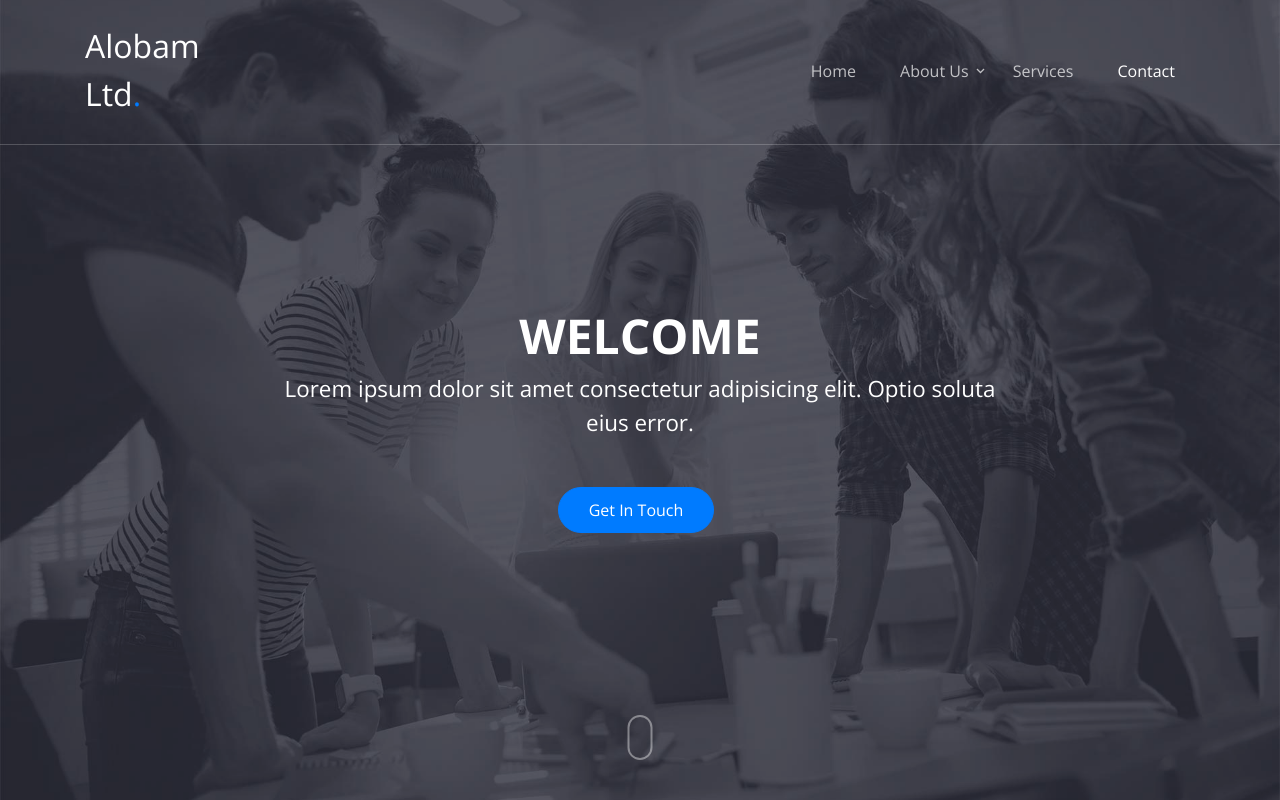
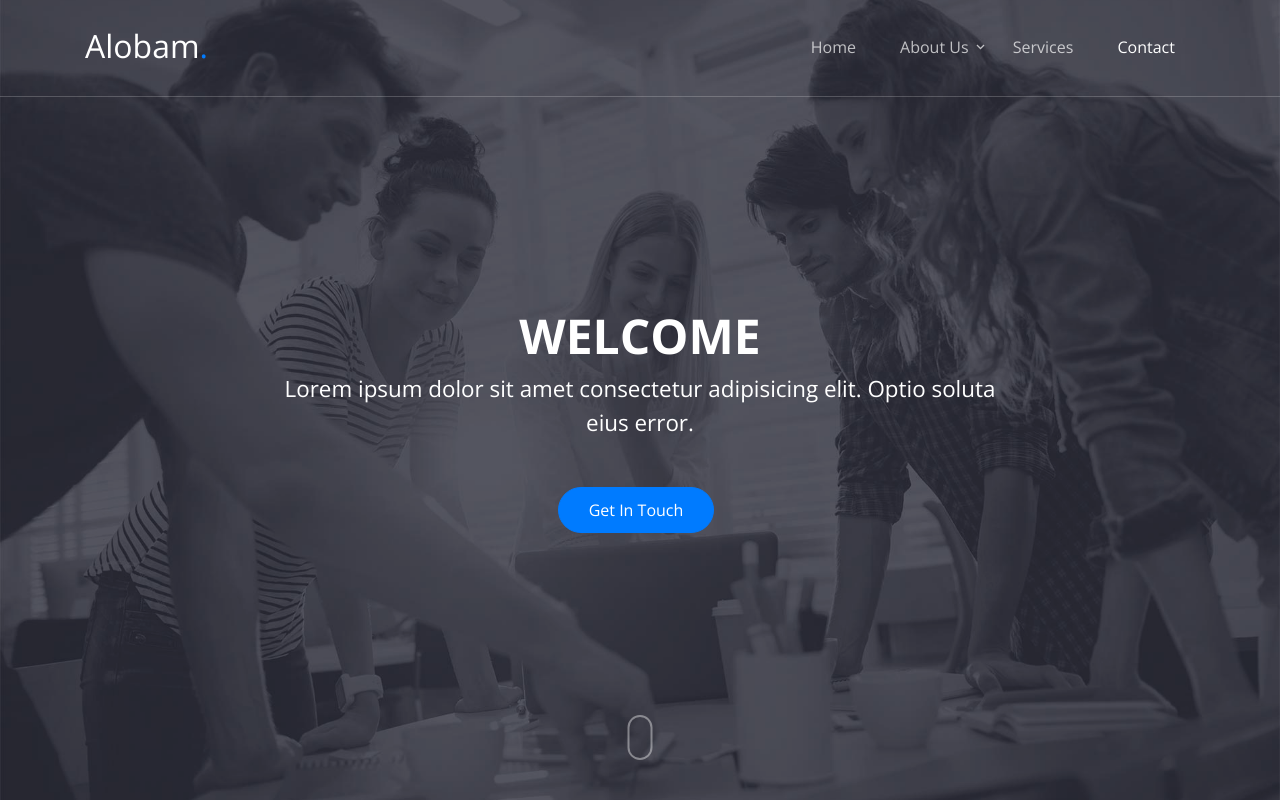
Before and after one commit to alobam-as/alobam-as.github.io, a plain HTML site: page nitro/index.html in a window 1280 px wide. Shown: the top 800 px of the page. Drawn offline with nearby package versions, Linux system fonts and the light colour scheme; files whose address does not match are found by name.

Commit message:
testing subfolders

```diff
--- a/nitro/index.html
+++ b/nitro/index.html
@@ -55,7 +55,7 @@
         <div class="row align-items-center">
 
           <div class="col-6 col-xl-2">
-            <h1 class="mb-0 site-logo"><a href="index.html" class="h2 mb-0">Alobam Ltd<span class="text-primary">.</span> </a></h1>
+            <h1 class="mb-0 site-logo"><a href="index.html" class="h2 mb-0">Alobam<span class="text-primary">.</span> </a></h1>
           </div>
 
           <div class="col-12 col-md-10 d-none d-xl-block">
```
